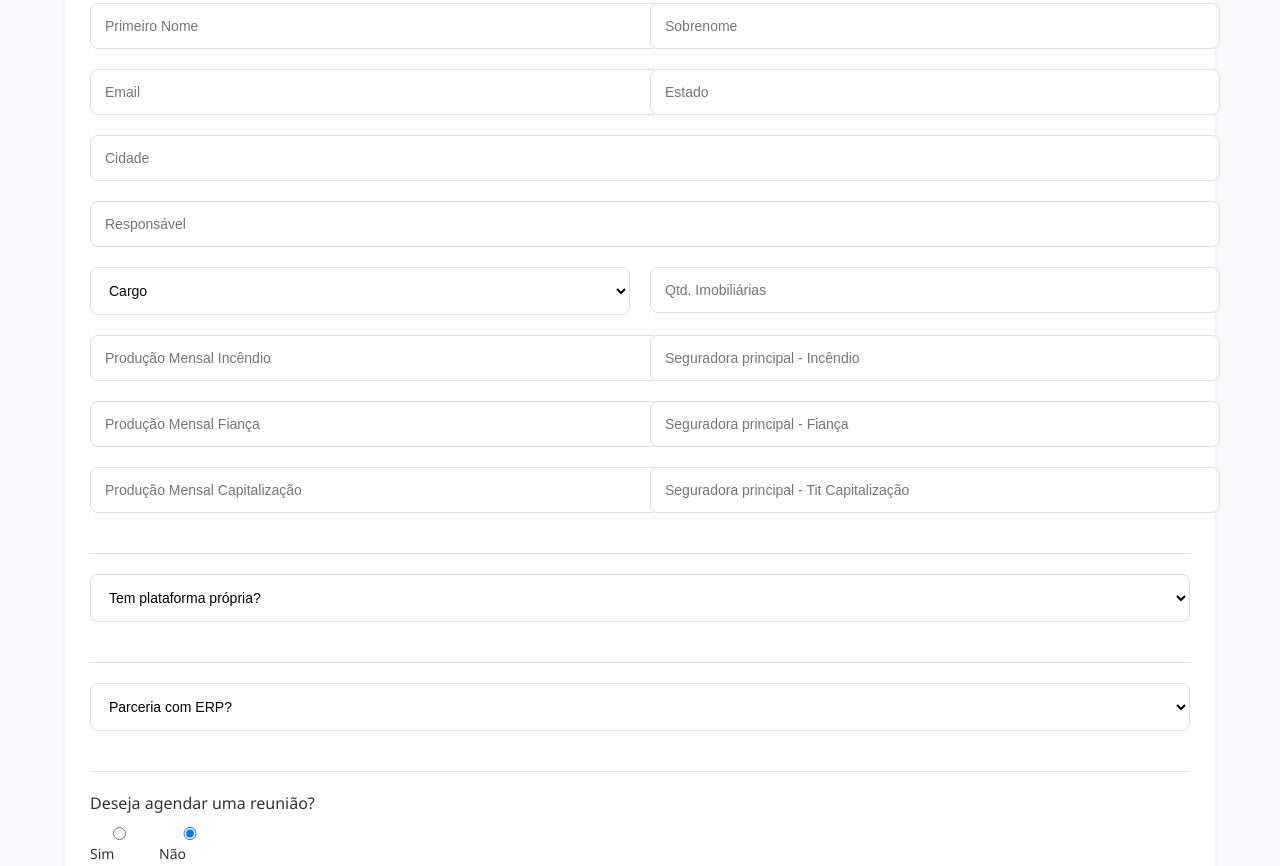
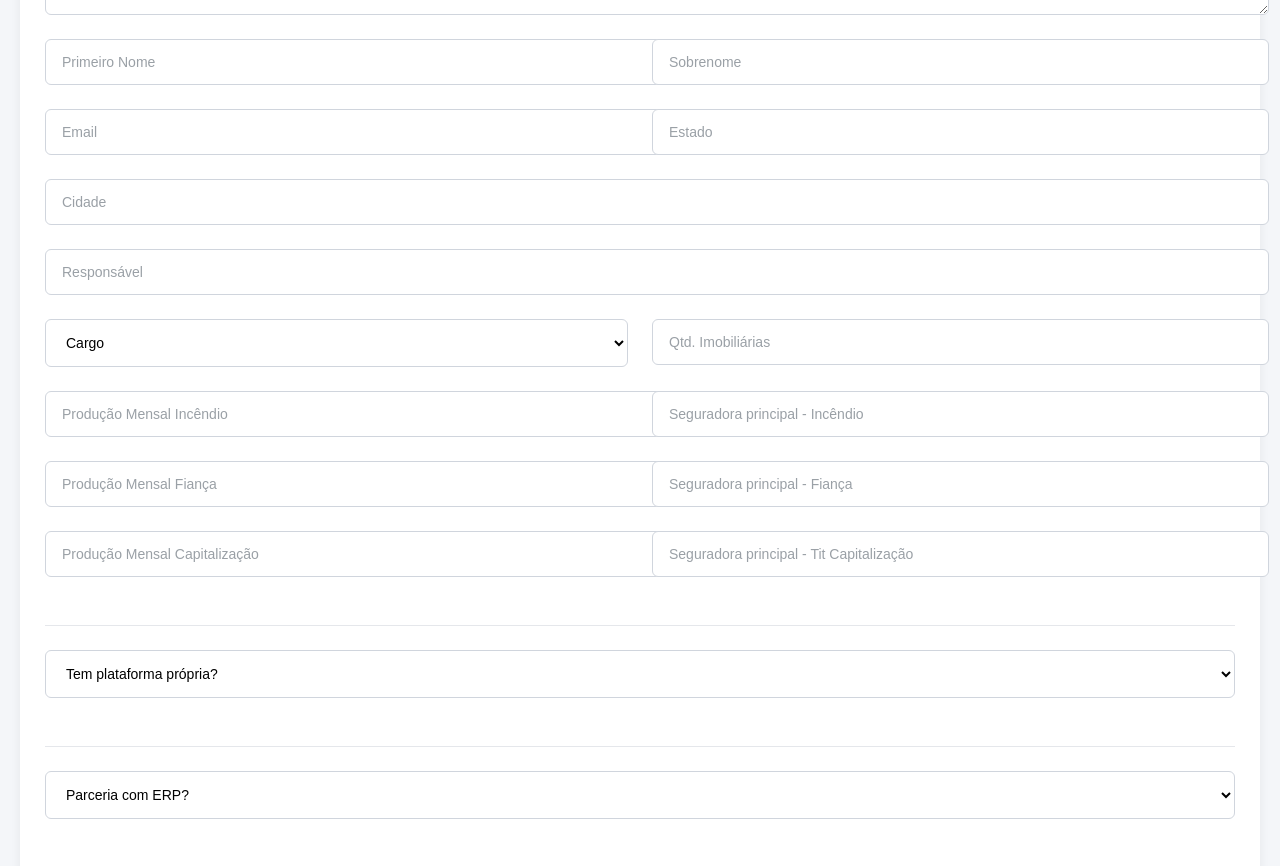
Before and after one commit to salesforcehenrique/formulario_zurich_site, a plain HTML site: page index.html in a window 1280 px wide. Shown: the part 433-1299 px from the top of the page. Drawn offline with Linux system fonts and the light colour scheme.

Commit message:
Update index.html

```diff
--- a/index.html
+++ b/index.html
@@ -8,17 +8,17 @@
     body {
       margin: 0;
       font-family: "Segoe UI", Roboto, Arial, sans-serif;
-      background: #f9f9fb;
-      padding: 20px;
+      background: #f4f6f9;
+      padding: 40px 20px;
       color: #333;
     }
     .form-container {
-      max-width: 1100px;
+      max-width: 1200px;
       margin: auto;
       background: #fff;
       border-radius: 8px;
       padding: 30px 25px;
-      box-shadow: 0 2px 6px rgba(0,0,0,0.05);
+      box-shadow: 0 4px 12px rgba(0,0,0,0.06);
     }
     h2 {
       font-size: 22px;
@@ -34,10 +34,10 @@
     form {
       display: flex;
       flex-wrap: wrap;
-      gap: 20px;
+      gap: 24px;
     }
     .form-group {
-      flex: 1 1 calc(50% - 10px);
+      flex: 1 1 calc(50% - 12px);
       display: flex;
       flex-direction: column;
     }
@@ -46,18 +46,21 @@
     }
     .section {
       flex: 1 1 100%;
-      border-top: 1px solid #e0e0e0;
-      padding-top: 20px;
-      margin-top: 20px;
+      border-top: 1px solid #e5e7eb;
+      padding-top: 24px;
+      margin-top: 24px;
     }
     input, select, textarea {
-      padding: 14px;
-      border-radius: 8px;
-      border: 1px solid #dcdfe6;
+      padding: 14px 16px;
+      border-radius: 6px;
+      border: 1px solid #d0d5dd;
       font-size: 14px;
       width: 100%;
       background: #fff;
       transition: border-color 0.2s, box-shadow 0.2s;
+    }
+    input::placeholder, textarea::placeholder {
+      color: #9aa0a6;
     }
     input:focus, select:focus, textarea:focus {
       border-color: #0073ff;
@@ -89,8 +92,8 @@
     }
     .radio-group {
       display: flex;
-      gap: 20px;
-      margin-top: 10px;
+      gap: 30px;
+      margin-top: 12px;
       align-items: center;
     }
     .radio-group label {
@@ -99,10 +102,12 @@
     }
     .calendar-wrapper {
       position: relative;
-      padding-bottom: 75%;
+      padding-bottom: 70%;
       height: 0;
       overflow: hidden;
       margin-top: 20px;
+      border: 1px solid #d0d5dd;
+      border-radius: 6px;
     }
     .calendar-wrapper iframe {
       position: absolute;
```
